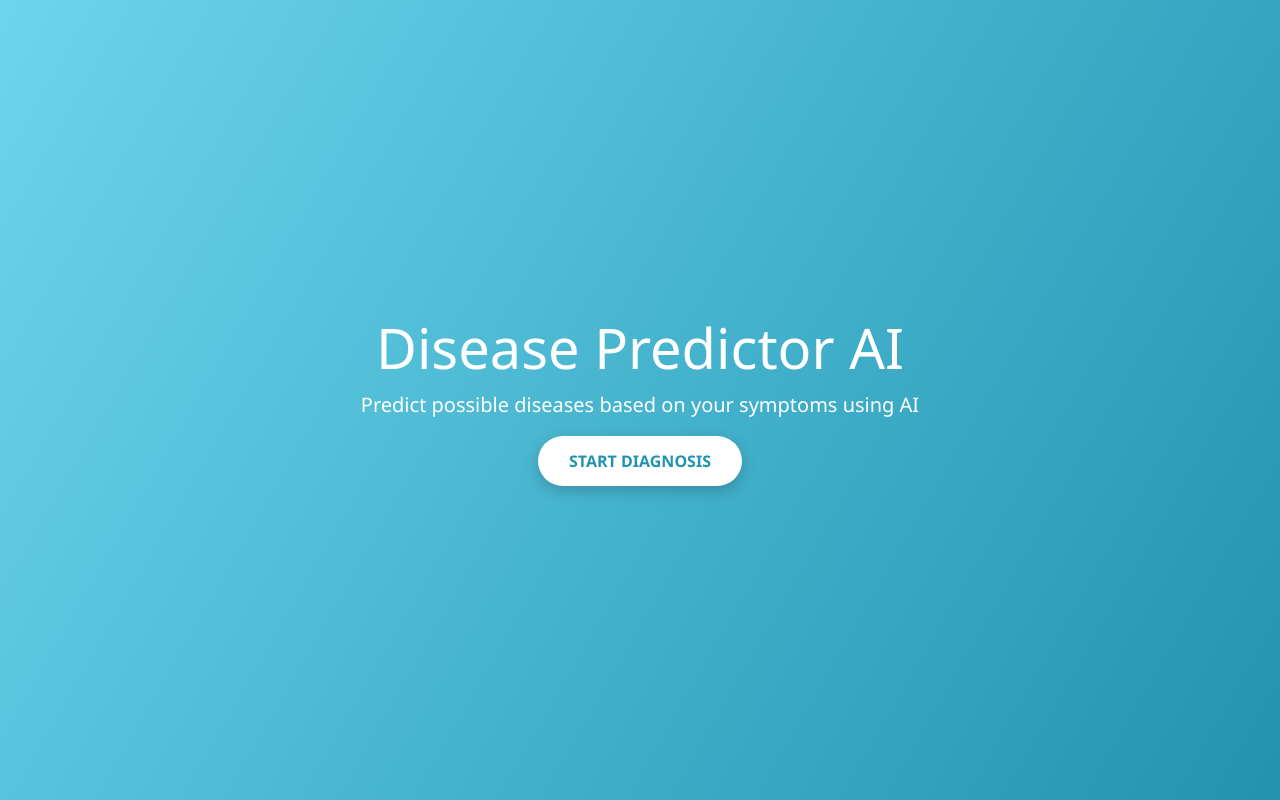
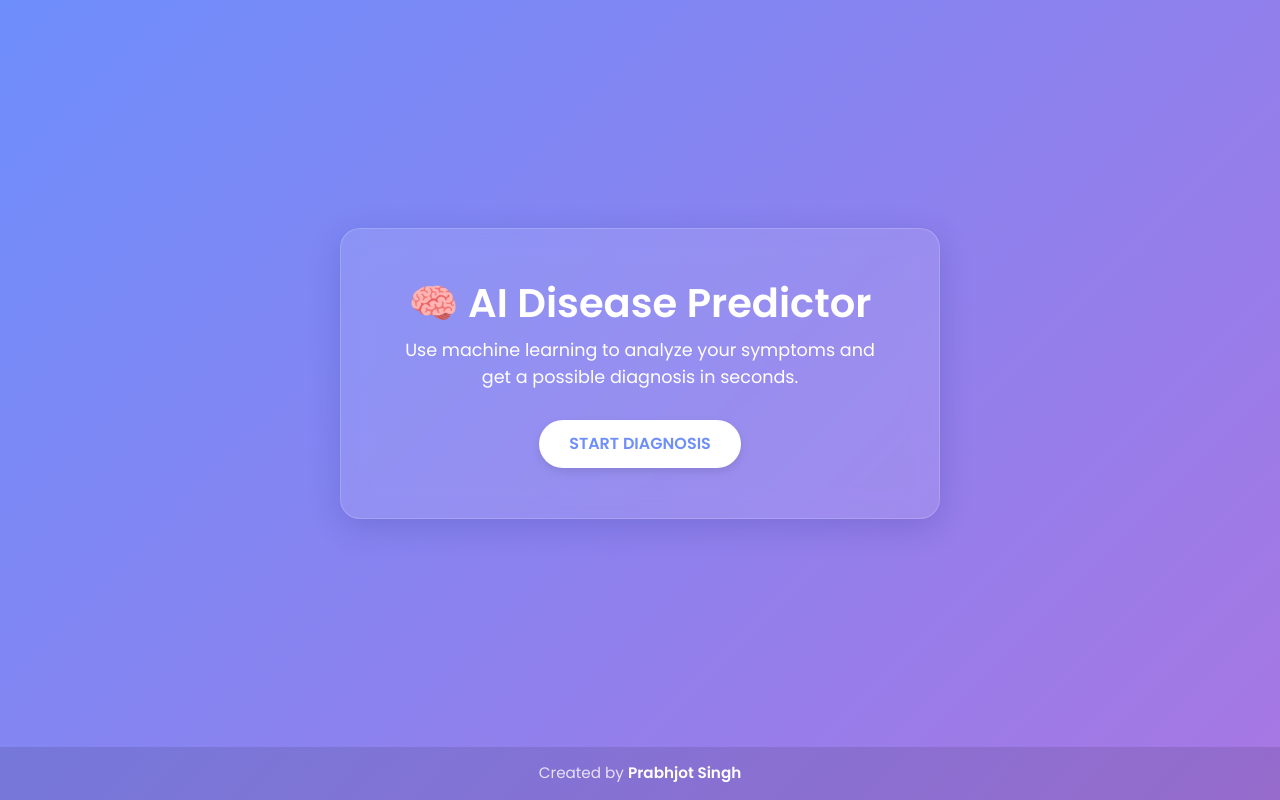
Before and after one commit to Prabh10p/AI-Disease-Predictor, a Flask app: template templates/index.html in a window 1280 px wide. Run offline with Flask 3, Linux system fonts and the light colour scheme; the template is opened without the code that fills it, so the values that code supplies are empty.

Commit message:
final commit

```diff
--- a/app.py
+++ b/app.py
@@ -51,42 +51,52 @@ if os.path.exists(encoder_path):
     with open(encoder_path, 'rb') as file:
         label_encoder = pickle.load(file)
 
-@app.route('/predict', methods=["GET", "POST"])
+@app.route('/')
+def home():
+    return render_template("index.html")
+
+@app.route("/predict", methods=["GET", "POST"])
 def predict():
     if request.method == "GET":
         return render_template("form.html", symptoms=SYMPTOM_FEATURES)
 
     if request.method == "POST":
         try:
-            # ✅ Convert form input safely to int
+            # Convert form input into binary vector
             user_inputs = {
                 feature: int(float(request.form.get(feature, 0)))
                 for feature in SYMPTOM_FEATURES
             }
 
-            input_df = pd.DataFrame([user_inputs])
-            input_df = input_df.astype(int)  # ✅ Ensure correct type
+            # Count how many symptoms are selected
+            num_selected = sum(user_inputs.values())
 
-            # ✅ Predict using your pipelines
+            if num_selected < 3:
+                return render_template(
+                    "result.html",
+                    prediction="❗ Please select at least 3 symptoms to get a reliable prediction."
+                )
+
+            input_df = pd.DataFrame([user_inputs]).astype(int)
+
             predictor = PredictPipeline()
             prediction = predictor.predict(input_df)
 
-            # ✅ Clean prediction: Convert float to int
             predicted_label = int(prediction[0].item())
 
-
-            # ✅ Decode label (disease name)
             if label_encoder:
                 final_result = label_encoder.inverse_transform([predicted_label])[0]
             else:
                 final_result = predicted_label
 
-            return render_template("result.html", symptoms=SYMPTOM_FEATURES, prediction=final_result)
+            return render_template("result.html", prediction=final_result)
 
         except Exception as e:
             return f"❌ Prediction Failed: {e}"
 
 
 
+
+
 if __name__ == "__main__":
-    app.run(host='0.0.0.0', port=5000, debug=True)
+    app.run(host='0.0.0.0', port=6000, debug=True)
--- a/templates/index.html
+++ b/templates/index.html
@@ -1,40 +1,96 @@
-
 <!DOCTYPE html>
 <html lang="en">
 <head>
   <meta charset="UTF-8">
-    <title>Disease Predictor</title>
+  <title>AI Disease Predictor</title>
   <link href="https://cdn.jsdelivr.net/npm/bootstrap@5.3.0/dist/css/bootstrap.min.css" rel="stylesheet">
+  <link href="https://fonts.googleapis.com/css2?family=Poppins:wght@400;600&display=swap" rel="stylesheet">
   <style>
     body {
-            background: linear-gradient(120deg, #6dd5ed, #2193b0);
-            color: white;
+      background: linear-gradient(135deg, #6e8efb, #a777e3);
+      font-family: 'Poppins', sans-serif;
+      color: #fff;
       height: 100vh;
+      margin: 0;
       display: flex;
+      flex-direction: column;
+    }
+
+    .container-center {
+      flex: 1;
+      display: flex;
+      justify-content: center;
       align-items: center;
-            justify-content: center;
+    }
+
+    .glass-card {
+      background: rgba(255, 255, 255, 0.1);
+      border-radius: 20px;
+      padding: 50px;
+      box-shadow: 0 8px 32px 0 rgba(31, 38, 135, 0.2);
+      backdrop-filter: blur(12px);
+      -webkit-backdrop-filter: blur(12px);
+      border: 1px solid rgba(255, 255, 255, 0.18);
       text-align: center;
-            font-family: 'Segoe UI', sans-serif;
+      max-width: 600px;
+      width: 100%;
     }
-        .btn-custom {
-            background-color: white;
-            color: #2193b0;
-            font-weight: bold;
+
+    .glass-card h1 {
+      font-weight: 600;
+      font-size: 2.5rem;
+      margin-bottom: 10px;
+    }
+
+    .glass-card p {
+      font-size: 1.1rem;
+      margin-bottom: 30px;
+    }
+
+    .btn-diagnose {
+      background-color: #fff;
+      color: #6e8efb;
+      font-weight: 600;
+      border-radius: 30px;
       padding: 12px 30px;
-            border-radius: 50px;
       text-transform: uppercase;
-            box-shadow: 0px 5px 15px rgba(0,0,0,0.2);
+      transition: all 0.3s ease-in-out;
+      border: none;
+      box-shadow: 0 4px 10px rgba(0,0,0,0.1);
     }
-        .btn-custom:hover {
-            background-color: #e1f5fe;
+
+    .btn-diagnose:hover {
+      background-color: #f0f0f0;
+      color: #5b6de0;
+    }
+
+    footer {
+      text-align: center;
+      padding: 15px;
+      font-size: 0.95rem;
+      color: rgba(255, 255, 255, 0.8);
+      background: rgba(0,0,0,0.1);
+    }
+
+    footer span {
+      font-weight: 600;
+      color: #fff;
     }
   </style>
 </head>
 <body>
-    <div>
-        <h1 class="display-4">Disease Predictor AI</h1>
-        <p class="lead">Predict possible diseases based on your symptoms using AI</p>
-        <a href="/predict" class="btn btn-custom">Start Diagnosis</a>
+
+<div class="container-center">
+  <div class="glass-card">
+    <h1>🧠 AI Disease Predictor</h1>
+    <p>Use machine learning to analyze your symptoms and get a possible diagnosis in seconds.</p>
+    <a href="/predict" class="btn btn-diagnose">Start Diagnosis</a>
   </div>
+</div>
+
+<footer>
+  Created by <span>Prabhjot Singh</span>
+</footer>
+
 </body>
 </html>
```
Also changed, not shown: src/components/model_trainer.py (+47 -40 lines), templates/form.html (+56 -8 lines), templates/result.html (+49 -6 lines), 4 other files. Lines whose indentation alone changed are shown as unchanged.
